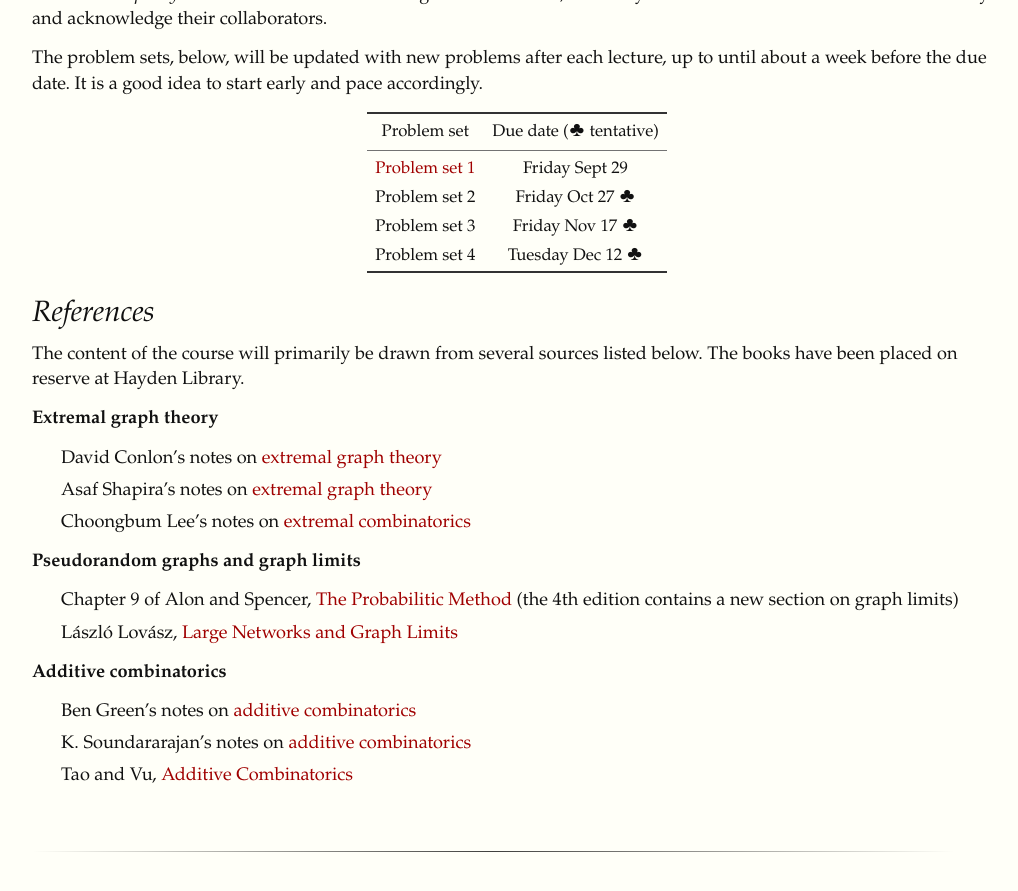
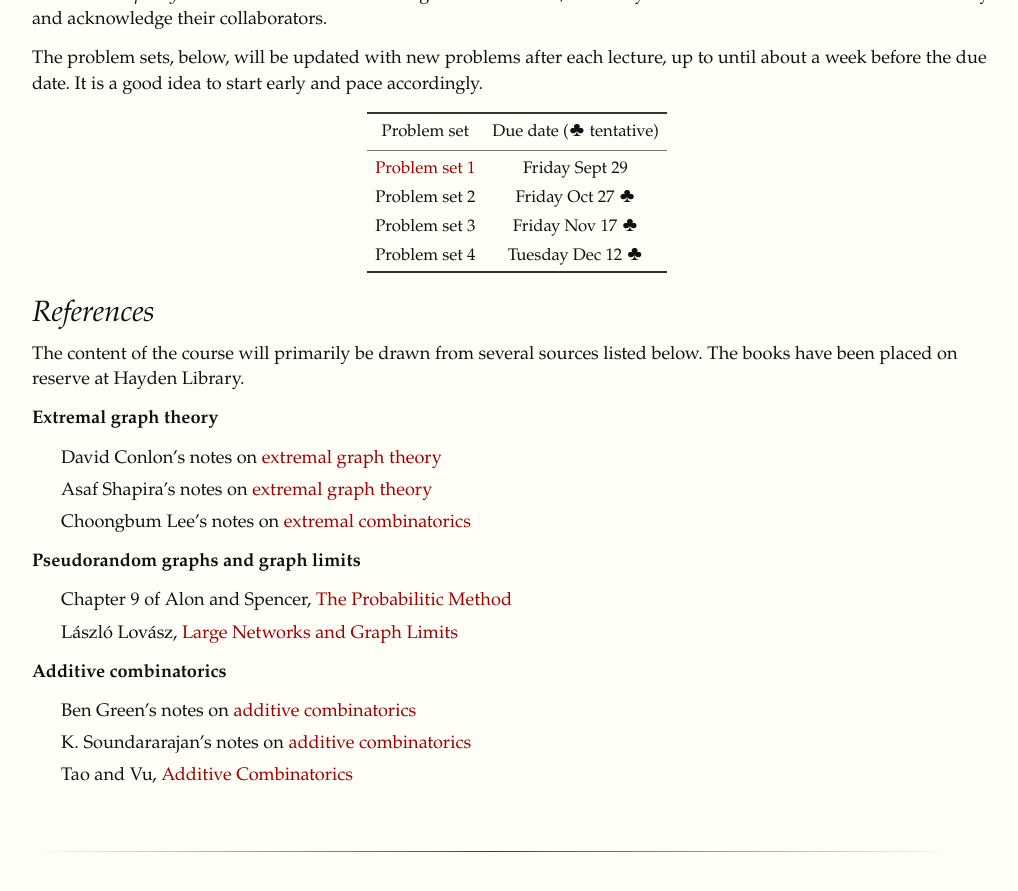
Before and after one commit to yufeizhao/yufeizhao.github.io, a Jekyll site: the page built from gtac/index.md, in a window 1280 px wide and 900 px high, scrolled down 2240 px. Shown: the top 891 px of the window, without its empty margins (123-1141 px from the left). Built offline with Jekyll 4.4.1, drawn with Linux system fonts in a browser that asks for light colours; nearby versions of some CDN libraries; formulas are drawn with MathJax 3.

Commit message:
removed AS4ed comment

```diff
--- a/gtac/index.md
+++ b/gtac/index.md
@@ -107,7 +107,7 @@ The content of the course will primarily be drawn from several sources listed be
 
 **Pseudorandom graphs and graph limits**
 
-- Chapter 9 of Alon and Spencer, [The Probabilitic Method](https://www.amazon.com/gp/product/1119061954/) (the 4th edition contains a new section on graph limits)
+- Chapter 9 of Alon and Spencer, [The Probabilitic Method](https://www.amazon.com/gp/product/1119061954/)
 - László Lovász, [Large Networks and Graph Limits](https://www.amazon.com/gp/product/0821890859/)
 
 **Additive combinatorics**
```
